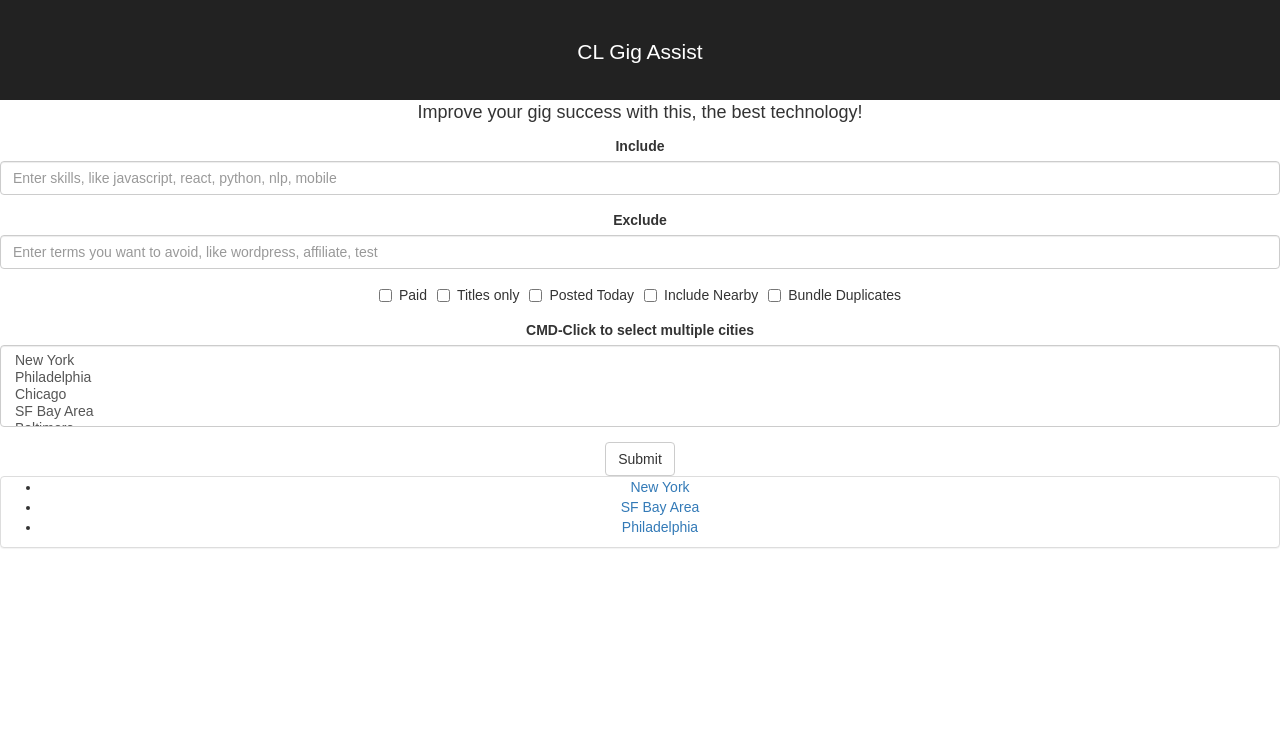
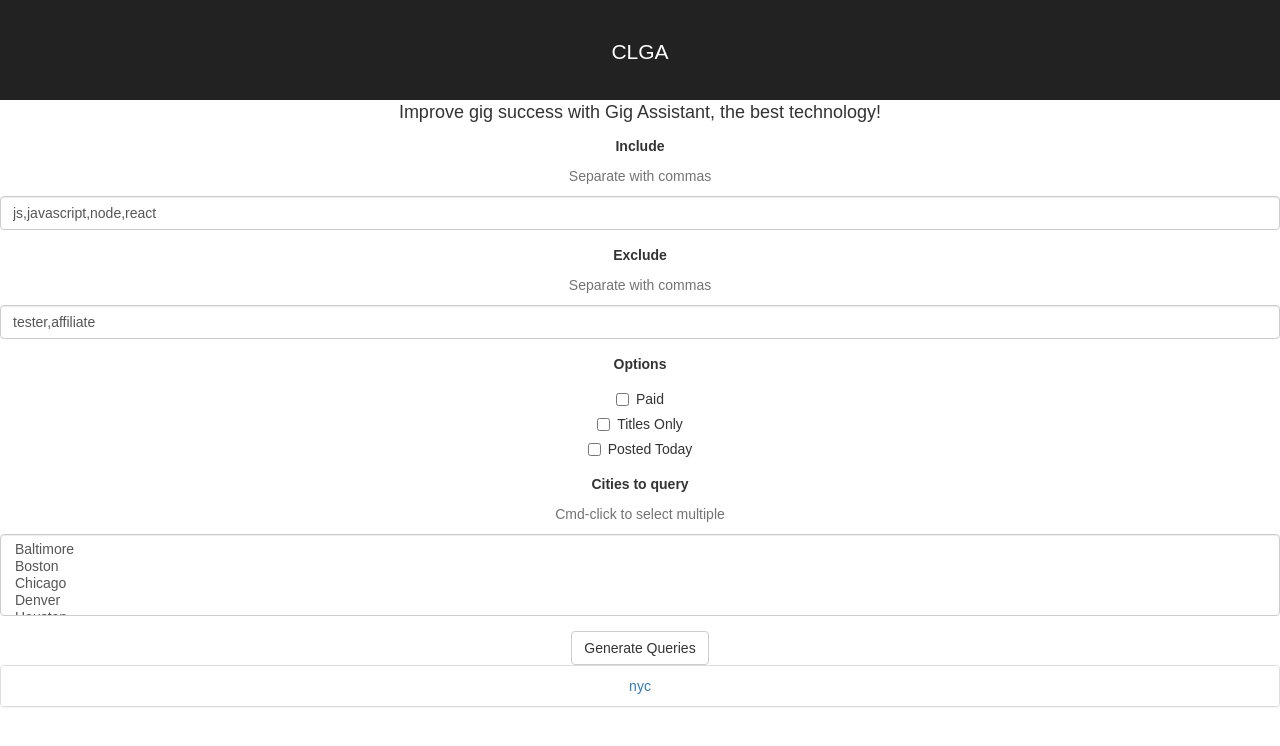
Before and after one commit to dericko/cl-gig-assist, a React (Create React App) app: page / in a window 1280 px wide. Shown: the top 746 px of the page. Built offline with nearby package versions, Linux system fonts and the light colour scheme.

Commit message:
add broken query generation

```diff
--- a/src/App.js
+++ b/src/App.js
@@ -1,48 +1,19 @@
 import React, { Component } from 'react';
-import { Panel } from 'react-bootstrap';
-import CLForm from './CLForm';
+import GigAssistPanel from './GigAssistPanel';
 
 import './App.css';
-
-const SAMPLE_QUERY =
-  'cpg?query=%28web*+%7C+wix+%7C+blog*+%7C+app+%7C+mobile+%7C+android+%7C+ios+%7C+js+%7C+javascript*+%7C+node*+%7C+react*+%7C+program*+%7C+computer*%29+-php+-wordpress+-.net+-sales+-test*+-student*+-affiliate*&sort=date&is_paid=yes&srchType=T';
-function generateLinkCL(city: string, query: string) {
-  return `https://${city}.craigslist.org/search/${query}`;
-}
 
 class App extends Component {
   render() {
     return (
       <div className="App">
         <header className="App-header">
-          <h1 className="App-title">CL Gig Assist</h1>
+          <h1 className="App-title">CLGA</h1>
         </header>
         <p className="App-intro">
-          Improve your gig success with this, the best technology!
+          Improve gig success with Gig Assistant, the best technology!
         </p>
-        <CLForm />
-        <Panel header="Output">
-          <ul>
-            <li>
-              <a href={generateLinkCL('newyork', SAMPLE_QUERY)} target="_blank">
-                New York
-              </a>
-            </li>
-            <li>
-              <a href={generateLinkCL('sfbay', SAMPLE_QUERY)} target="_blank">
-                SF Bay Area
-              </a>
-            </li>
-            <li>
-              <a
-                href={generateLinkCL('philadelphia', SAMPLE_QUERY)}
-                target="_blank"
-              >
-                Philadelphia
-              </a>
-            </li>
-          </ul>
-        </Panel>
+        <GigAssistPanel />
       </div>
     );
   }
--- a/src/CLForm.js
+++ b/src/CLForm.js
@@ -7,65 +7,134 @@ import {
   Checkbox,
   Button
 } from 'react-bootstrap';
-import './App.css';
 
 function FieldGroup({ id, label, help, ...props }) {
   return (
     <FormGroup controlId={id}>
       <ControlLabel>{label}</ControlLabel>
+      {help && <HelpBlock>{help}</HelpBlock>}
       <FormControl {...props} />
-      {help && <HelpBlock>{help}</HelpBlock>}
     </FormGroup>
   );
 }
 
+type Props = {
+  updateCities: (cities: string[]) => {},
+  updateQuery: (query: string) => {}
+};
 export default class CLForm extends Component {
-  state = { value: 'someText' };
-  updateFormValue = v => {
-    this.setState({ value: v.target.value });
+  props: Props;
+  state = {
+    includes: 'js,javascript,node,react',
+    excludes: 'tester,affiliate',
+    isPaid: true,
+    isTitlesOnly: false,
+    isPostedToday: false
+  };
+  _selectCity = null; // initialize ref
+  updateIncludes = event => {
+    this.setState({ includes: event.target.value });
+  };
+  updateExcludes = event => {
+    this.setState({ excludes: event.target.value });
+  };
+  toggleIsPaid = event => {
+    this.setState({ isPaid: event.target.value });
+  };
+  toggleIsTitlesOnly = event => {
+    this.setState({ isTitlesOnly: event.target.value });
+  };
+  toggleIsPostedToday = event => {
+    this.setState({ isPostedToday: event.target.value });
+  };
+  updateCities = event => {
+    const selected = [...this._selectCity]
+      .filter(option => option.selected)
+      .map(option => option.value);
+    this.props.updateCities(selected);
+  };
+  generateQuery = () => {
+    console.log('Submitting...');
+    const {
+      includes,
+      excludes,
+      isPaid,
+      isTitlesOnly,
+      isPostedToday
+    } = this.state;
+    const includesStr = includes.replace(',', '|');
+    const excludesStr = `-${excludes.replace(',', ' -')}`;
+    const isPaidStr = isPaid ? 'is_paid=yes' : '';
+    const isTitlesOnlyStr = isTitlesOnly ? 'srchType=T' : '';
+    const isPostedTodayStr = isPostedToday ? 'postedToday=1' : '';
+    const queryUrl = encodeURI(
+      `?${includesStr}&${excludesStr}&${isPaidStr}&${isTitlesOnlyStr}&${isPostedTodayStr}`
+    );
+    this.props.updateQuery(queryUrl);
   };
   render() {
+    const {
+      includes,
+      excludes,
+      isPaid,
+      isTitlesOnly,
+      isPostedToday
+    } = this.state;
     return (
       <form>
         <FieldGroup
           id="formControlsText"
           type="text"
           label="Include"
+          value={includes}
           placeholder="Enter skills, like javascript, react, python, nlp, mobile"
+          help="Separate with commas"
+          onChange={this.updateIncludes}
         />
         <FieldGroup
           id="formControlsText"
           type="text"
           label="Exclude"
+          value={excludes}
+          help="Separate with commas"
+          onChange={this.updateExcludes}
           placeholder="Enter terms you want to avoid, like wordpress, affiliate, test"
         />
         <FormGroup>
-          <Checkbox inline selected>
+          <ControlLabel>Options</ControlLabel>
+          <Checkbox value={isPaid} onChange={this.toggleIsPaid}>
             Paid
           </Checkbox>
-          <Checkbox inline>Titles only</Checkbox>
-          <Checkbox inline>Posted Today</Checkbox>
-          <Checkbox inline>Include Nearby</Checkbox>
-          <Checkbox inline>Bundle Duplicates</Checkbox>
+          <Checkbox value={isTitlesOnly} onChange={this.toggleIsTitlesOnly}>
+            Titles Only
+          </Checkbox>
+          <Checkbox value={isPostedToday} onChange={this.toggleIsPostedToday}>
+            Posted Today
+          </Checkbox>
         </FormGroup>
-        <FormGroup controlId="formControlsSelectMultiple">
-          <ControlLabel>CMD-Click to select multiple cities</ControlLabel>
-          <FormControl componentClass="select" multiple>
-            <option value="select">New York</option>
-            <option value="select">Philadelphia</option>
-            <option value="select">Chicago</option>
-            <option value="select">SF Bay Area</option>
-            <option value="select">Baltimore</option>
-            <option value="select">Boston</option>
-            <option value="select">Washington DC</option>
-            <option value="select">Providence</option>
-            <option value="select">Portland</option>
-            <option value="select">Seattle</option>
-            <option value="select">Los Angeles</option>
-          </FormControl>
-        </FormGroup>
+        <FieldGroup
+          componentClass="select"
+          multiple
+          label="Cities to query"
+          onChange={this.updateCities}
+          help="Cmd-click to select multiple"
+          inputRef={ref => (this._selectCity = ref)}
+        >
+          <option value="baltimore">Baltimore</option>
+          <option value="boston">Boston</option>
+          <option value="chicago">Chicago</option>
+          <option value="denver">Denver</option>
+          <option value="houston">Houston</option>
+          <option value="losangeles">Los Angeles</option>
+          <option value="newyork">New York</option>
+          <option value="philadelphia">Philadelphia</option>
+          <option value="sacramento">Sacramento</option>
+          <option value="seattle">Seattle</option>
+          <option value="sfbay">SF Bay Area</option>
+          <option value="washingtondc">Washington DC</option>
+        </FieldGroup>
 
-        <Button type="submit">Submit</Button>
+        <Button onClick={this.generateQuery}>Generate Queries</Button>
       </form>
     );
   }
--- /dev/null
+++ b/src/GigAssistPanel.js
@@ -0,0 +1,28 @@
+import React, { Component } from 'react';
+import CLForm from './CLForm';
+import OutputPanel from './OutputPanel';
+
+export default class GigAssistPanel extends Component {
+  state = {
+    cities: ['nyc'],
+    query: '?is_paid=yes&query=testing'
+  };
+  updateCities = (cities: string[]) => {
+    this.setState({ cities: cities });
+  };
+  updateQuery = (query: string) => {
+    this.setState({ query: query });
+  };
+  render() {
+    const { cities, query } = this.state;
+    return (
+      <div>
+        <CLForm
+          updateCities={this.updateCities}
+          updateQuery={this.updateQuery}
+        />
+        <OutputPanel cities={cities} query={query} />
+      </div>
+    );
+  }
+}
--- /dev/null
+++ b/src/OutputPanel.js
@@ -0,0 +1,38 @@
+import React, { Component } from 'react';
+import { Panel, ListGroup, ListGroupItem } from 'react-bootstrap';
+
+// const SAMPLE_QUERY =
+//   'cpg?query=%28web*+%7C+wix+%7C+blog*+%7C+app+%7C+mobile+%7C+android+%7C+ios+%7C+js+%7C+javascript*+%7C+node*+%7C+react*+%7C+program*+%7C+computer*%29+-php+-wordpress+-.net+-sales+-test*+-student*+-affiliate*&sort=date&is_paid=yes&srchType=T';
+function generateLinkCL(city: string, query: string) {
+  return `https://${city}.craigslist.org/search/cpg${query}`;
+}
+
+type Props = {
+  cities: string[],
+  query: string
+};
+export default class OutputPanel extends Component {
+  props: Props;
+  renderLink = (city, query) => {
+    return (
+      <ListGroupItem
+        onClick={console.log(generateLinkCL(city, query))}
+        key={city}
+      >
+        <a href={generateLinkCL(city, query)} target="_blank">
+          {city}
+        </a>
+      </ListGroupItem>
+    );
+  };
+  render() {
+    const { cities, query } = this.props;
+    return (
+      <Panel header="Output">
+        <ListGroup>
+          {cities.map(city => this.renderLink(city, query))}
+        </ListGroup>
+      </Panel>
+    );
+  }
+}
```
